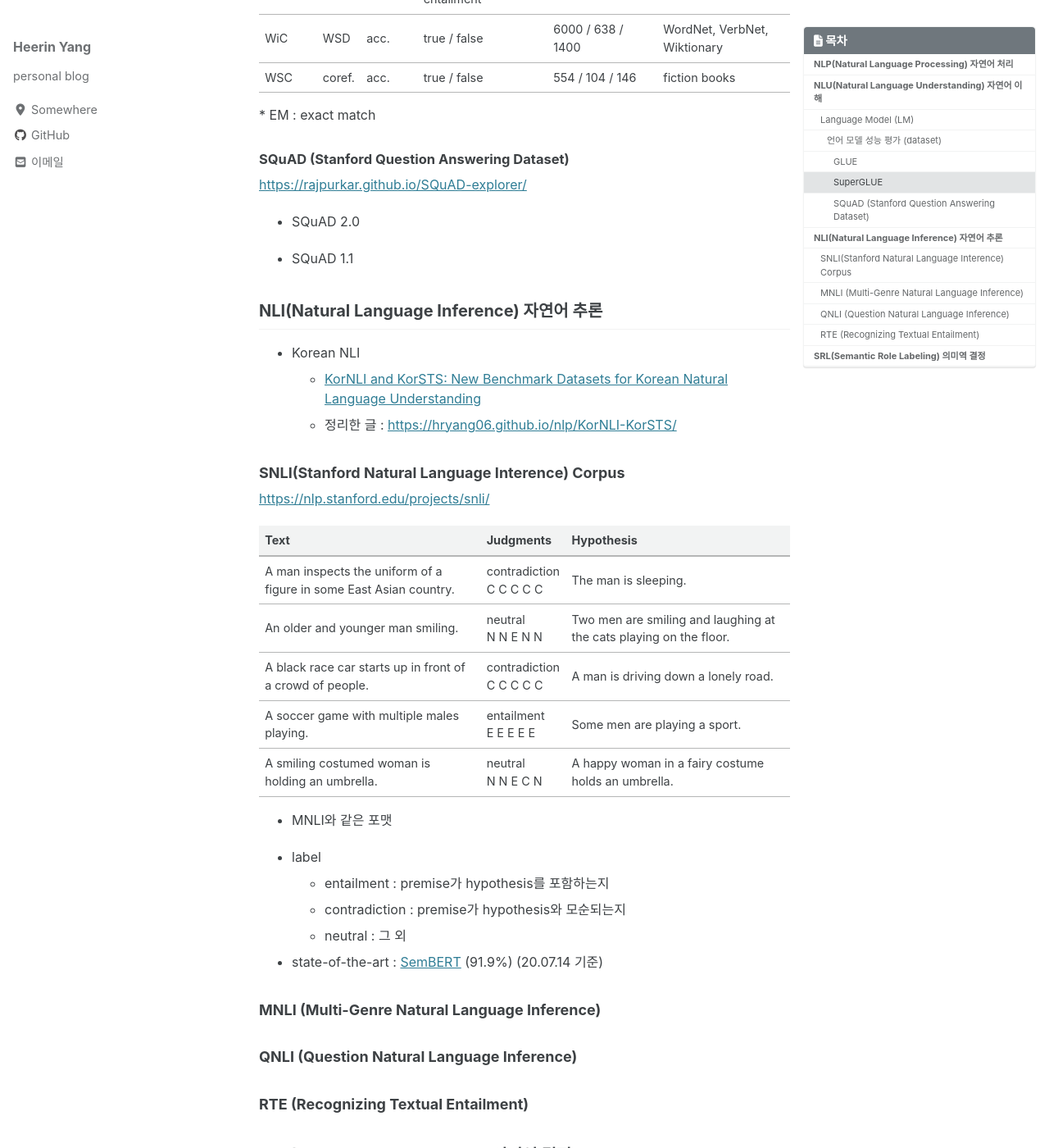
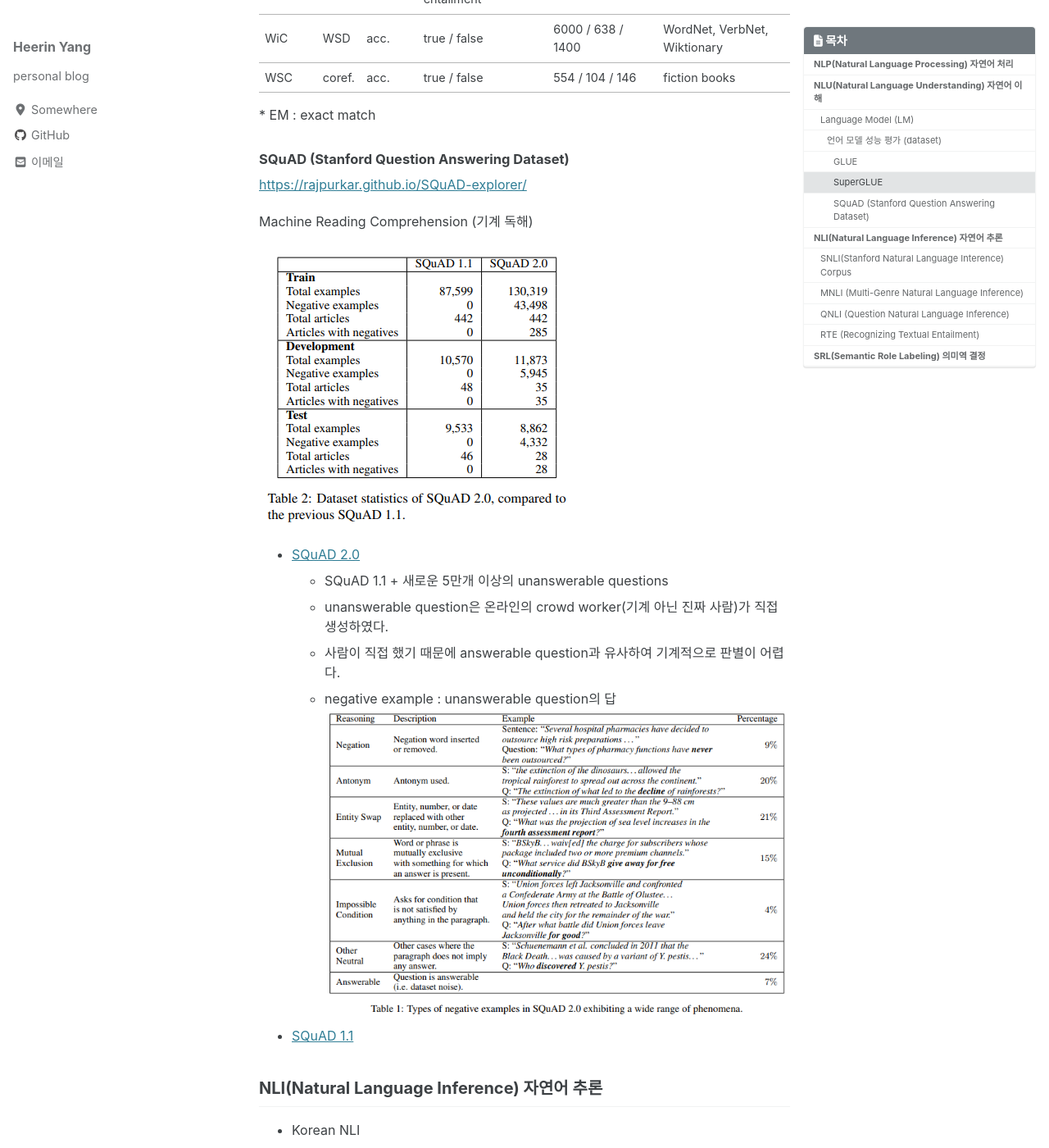
Before and after one commit to hryang06/hryang06.github.io, a Jekyll site: the page built from _posts/2020-07-14-NLP.md, in a window 1280 px wide and 1400 px high, scrolled down 3835 px. Shown: the whole window at 82% size. Built offline with Jekyll 4.4.1, drawn with Linux system fonts in a browser that asks for light colours; cached includes are drawn as plain includes; nearby versions of some CDN libraries; some of the changed text lies outside the part shown.

Commit message:
modified

```diff
--- a/_posts/2020-07-14-NLP.md
+++ b/_posts/2020-07-14-NLP.md
@@ -1,5 +1,5 @@
 ---
-title: NLP 정리
+title: NLP 이해하기
 layout: single
 author_profile: true
 read_time: true
@@ -97,7 +97,7 @@ last_modified_at: 2020-07-14 10:09:00 +0800
 
 | corpus  | task   | metrics   | label                            | size (train/dev/test) | text sources                    |
 |---------|--------|-----------|----------------------------------|-----------------------|---------------------------------|
-| BoolQ   | QA     | acc.      | yes / no                         | 9427 3270 / 3245      | Google queries, Wikipedia       |
+| BoolQ   | QA     | acc.      | yes / no                         | 9427 / 3270 / 3245    | Google queries, Wikipedia       |
 | CB      | NLI    | acc. / F1 | true / false / unknown           | 250 / 57 / 250        | various                         |
 | COPA    | QA     | acc.      | 2 choices (correct cause/effect) | 400 / 100 / 500       | blogs, photography encyclopedia |
 | MultiRC | QA     | F1a / EM  | true / false                     | 5100 / 953 / 1800     | various                         |
@@ -112,9 +112,18 @@ last_modified_at: 2020-07-14 10:09:00 +0800
 
 <https://rajpurkar.github.io/SQuAD-explorer/>
 
-- SQuAD 2.0
+Machine Reading Comprehension (기계 독해)
 
-- SQuAD 1.1
+![SQuAD dataset](/assets/images/post/nlp/squad-2.0-1.1.PNG)
+
+- [SQuAD 2.0](https://arxiv.org/abs/1806.03822)
+    - SQuAD 1.1 + 새로운 5만개 이상의 unanswerable questions
+    - unanswerable question은 온라인의 crowd worker(기계 아닌 진짜 사람)가 직접 생성하였다.
+    - 사람이 직접 했기 때문에 answerable question과 유사하여 기계적으로 판별이 어렵다.
+    - negative example : unanswerable question의 답
+    ![SQuAD ex](/assets/images/post/nlp/squad-examples.PNG)
+
+- [SQuAD 1.1](https://arxiv.org/abs/1606.05250)
 
 ## NLI(Natural Language Inference) 자연어 추론
 
```
Also changed, not shown: other parts of _posts/2020-07-14-NLP.md (+1 -1 lines), _posts/2020-07-16-KorNLI-KorSTS.md (+1 -1 lines), _posts/2020-07-31-SemBERT.md (+12 -5 lines), _posts/2020-08-11-Transformer.md (+11 -1 lines), assets/images/post/nlp/squad-2.0-1.1.PNG (added), assets/images/post/nlp/squad-examples.PNG (added), assets/images/post/transformer/attention.PNG (added).
